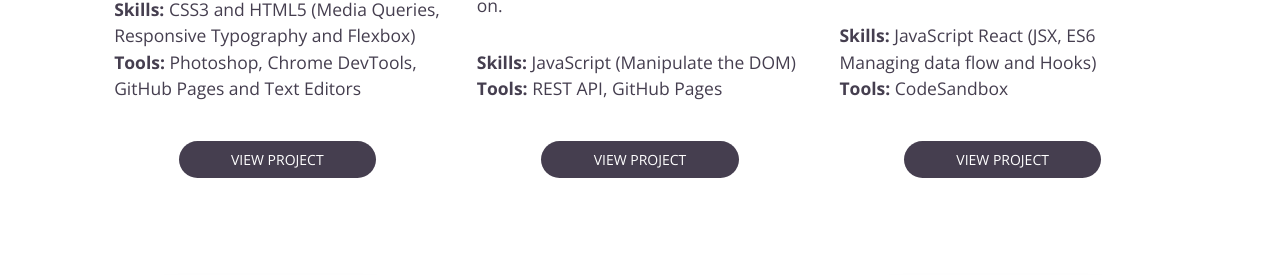
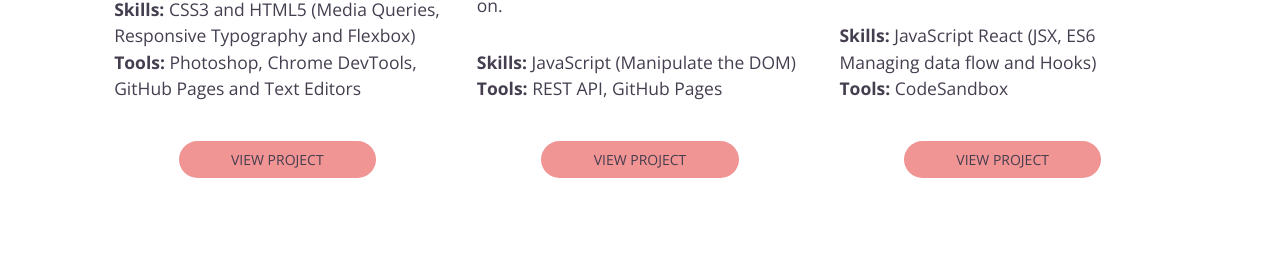
Before and after one commit to laurar7/laura-rodda-portfolio, a website built with Parcel: page index.html in a window 1280 px wide. Shown: the part 1156-1431 px from the top of the page. Built offline with nearby package versions, Linux system fonts and the light colour scheme; a web font is replaced by a local one.

Commit message:
Changed color buttons

```diff
--- a/css/main.css
+++ b/css/main.css
@@ -12,7 +12,7 @@
    ========================================================================== */
 
    html {
-    color: black;
+    color: #222;
     font-size: 1em;
     line-height: 1.4;
   }
@@ -372,14 +372,14 @@
   }
 
   .project-link {
-    background-color: #453E4F;
+    background-color: #F19494;
     padding: .75rem 3.75rem;
     border-radius: 30px;
-    color: #FFFFFF;
+    color: #453E4F;
   }
 
   .project-link:hover {
-    background-color: #CAC4D1;
+    background-color: #DBB8C2;
     color: #453E4F;
   }
 
```
